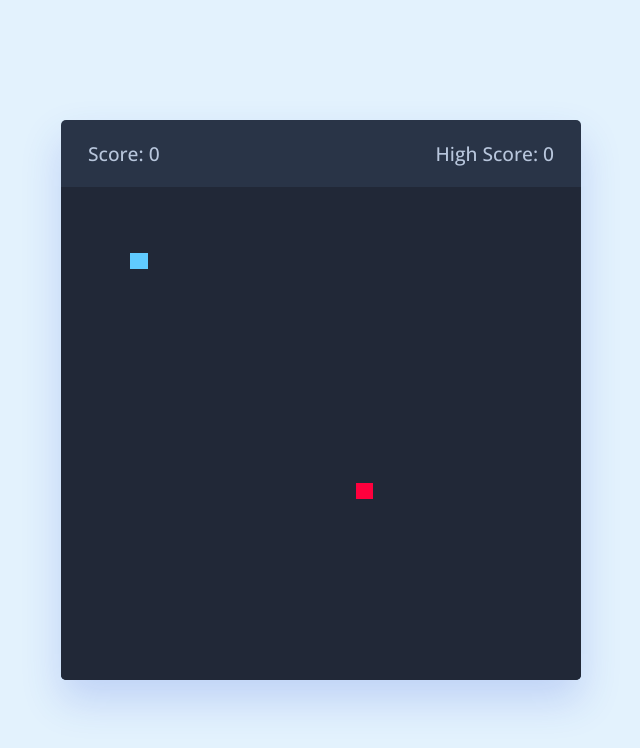
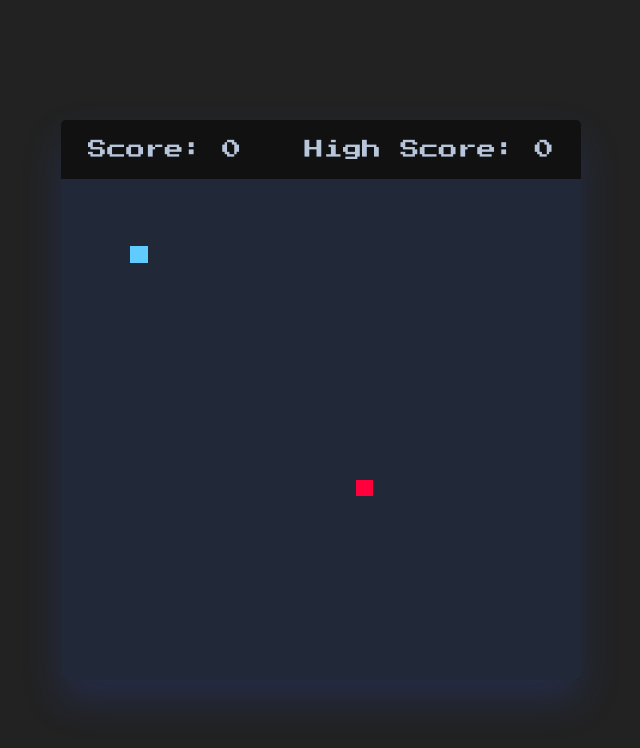
Before and after one commit to 0xR3TRO/Snake-Game, a plain HTML site: page index.html in a window 1280 px wide. Shown: the whole page, without its empty margins (319-959 px from the left). Drawn offline with nearby package versions, Linux system fonts and the light colour scheme.

Commit message:
CSS (v.0.5)

```diff
--- a/style.css
+++ b/style.css
@@ -1,11 +1,11 @@
 /* Import Google font */
-@import url('https://fonts.googleapis.com/css2?family=Open+Sans:wght@400;500;600;700&display=swap');
+@import url('https://fonts.googleapis.com/css2?family=Press+Start+2P&display=swap');
 
 * {
   margin: 0;
   padding: 0;
   box-sizing: border-box;
-  font-family: 'Open Sans', sans-serif;
+  font-family: 'Press Start 2P', sans-serif;
 }
 
 body {
@@ -13,7 +13,7 @@ body {
   align-items: center;
   justify-content: center;
   min-height: 100vh;
-  background: #E3F2FD;
+  background: #222;
 }
 
 .wrapper {
@@ -24,7 +24,7 @@ body {
   flex-direction: column;
   justify-content: center;
   border-radius: 5px;
-  background: #293447;
+  background: #111;
   box-shadow: 0 20px 40px rgba(52, 87, 220, 0.2);
 }
 
@@ -50,6 +50,11 @@ body {
 }
 
 .play-board .head {
+  background: #60CBFF;
+  animation: move 0.2s linear infinite;
+}
+
+.play-board .body {
   background: #60CBFF;
 }
 
```
